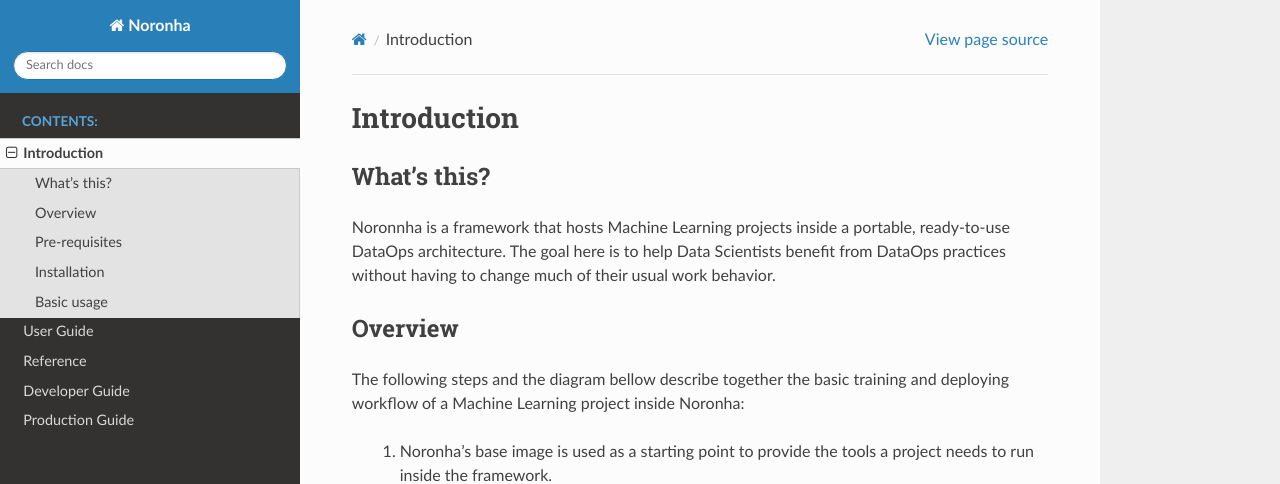
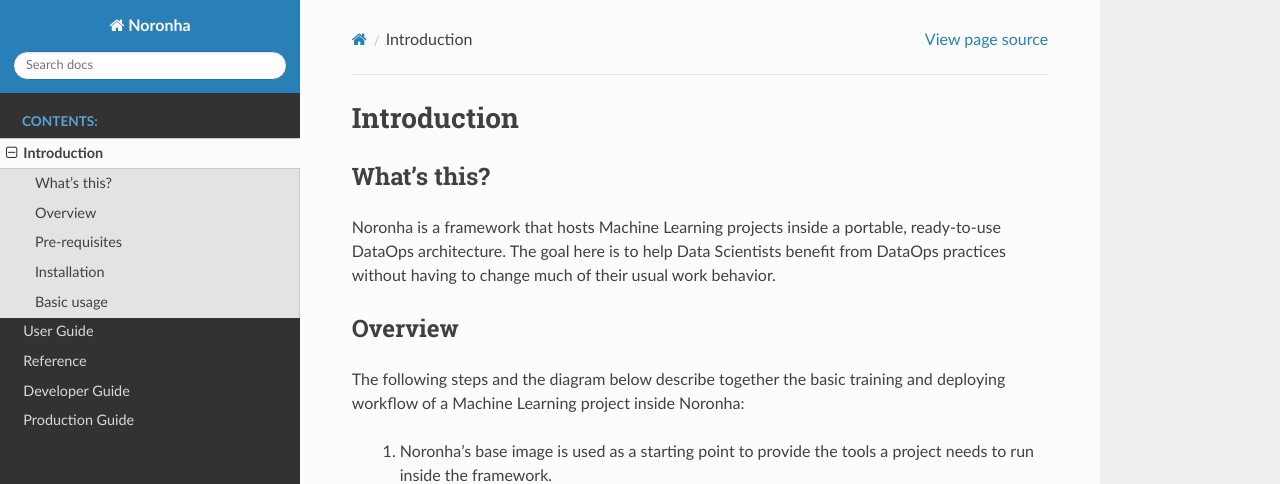
Before and after one commit to noronha-dataops/noronha, a Sphinx documentation site: the page built from docs/source/intro.rst, in a window 1280 px wide and 900 px high. Shown: the top 484 px of the window. Built offline with Sphinx 7.4.7 and the Read the Docs theme 2.0.0, drawn with Linux system fonts in a browser that asks for light colours.

Commit message:
Update intro.rst

```diff
--- a/docs/source/intro.rst
+++ b/docs/source/intro.rst
@@ -6,12 +6,12 @@
 
 What's this?
 ============
-Noronnha is a framework that hosts Machine Learning projects inside a portable, ready-to-use DataOps architecture.
+Noronha is a framework that hosts Machine Learning projects inside a portable, ready-to-use DataOps architecture.
 The goal here is to help Data Scientists benefit from DataOps practices without having to change much of their usual work behavior.
 
 Overview
 ========
-The following steps and the diagram bellow describe together the basic training and deploying workflow
+The following steps and the diagram below describe together the basic training and deploying workflow
 of a Machine Learning project inside Noronha:
 
     #. Noronha's base image is used as a starting point to provide the tools a project needs to run inside the framework.
```
